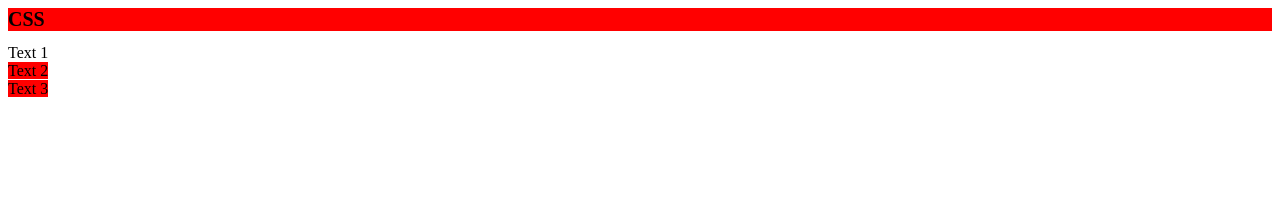
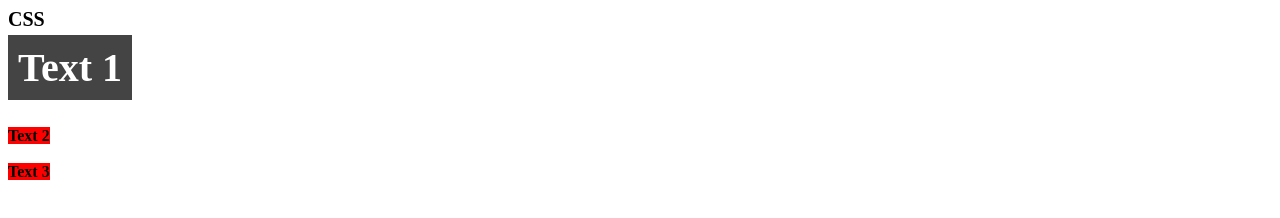
Before and after one commit to 87MarciaFonseca/html-Formul-rio, a plain HTML site: page hmtl/poucoDeCSS.html in a window 1280 px wide. Drawn offline with Linux system fonts and the light colour scheme.

Commit message:
Intergração de CSS com HTML

```diff
--- /dev/null
+++ b/hmtl/poucoDeCSS.css
@@ -0,0 +1,8 @@
+#textoPrincipal {
+    font-size: 40px;
+    font-weight: bold;
+    color: #fff;
+    padding: 10px;
+    background-color: #444;
+
+}
--- a/hmtl/poucoDeCSS.html
+++ b/hmtl/poucoDeCSS.html
@@ -1,20 +1,25 @@
 <html>
     <head> <title>Um pouco de CSS</title>
+        <link rel="stylesheet" href="poucoDeCSS.css">
     <style>
 h1 {
     font-size: 20px;
 
-    background-color:red ;
 }
 .fundoVermelho{
     background-color: #f00;
 }
+.negrito{
+    font-weight: bold;
+}
+
+
     </style></head>
 </html>
 <body>
     <h1>CSS</h1>
-    <span id="textoPrincipal">Text 1</span><br>
-    <span class="fundoVermelho negrito">Text 2</span><br>
+    <span id="textoPrincipal" >Text 1</span><br><br><br>
+    <span class="fundoVermelho negrito">Text 2</span><br><br>
     <span class="fundoVermelho negrito">Text 3</span>
 
 </body>
```
